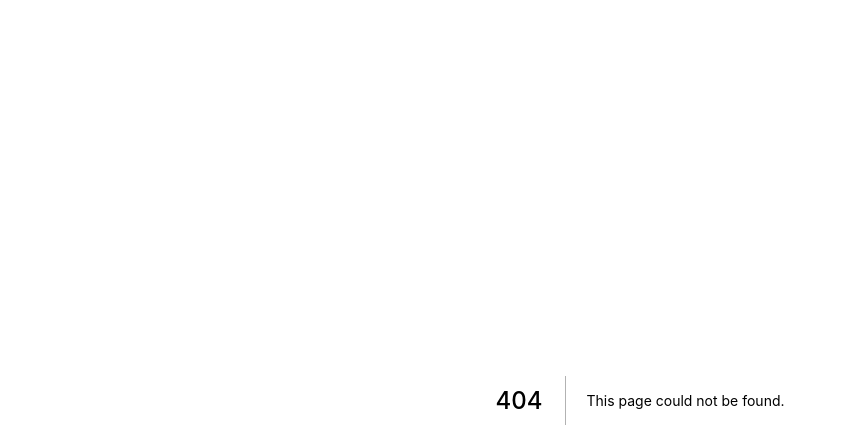
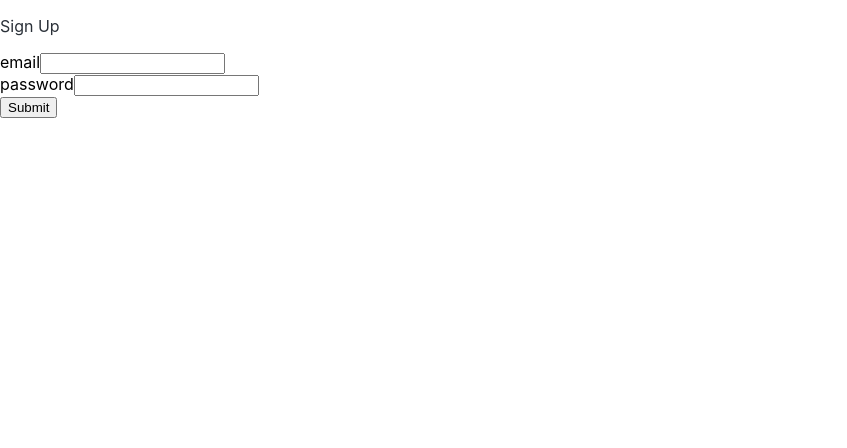
Before and after one commit to sselin-co/Project-Access-Platform, a Next.js app: page /signup in a window 1280 px wide. Before the commit this address had no page. Shown: the top 448 px of the page, without its empty margins (0-847 px from the left). Built offline with nearby package versions, Linux system fonts and the light colour scheme.

Commit message:
basic signup page

```diff
--- /dev/null
+++ b/pages/signup.js
@@ -0,0 +1,68 @@
+import React, { useState } from 'react';
+import Router from 'next/router';
+import cookie from 'js-cookie';
+
+const Signup = () => {
+    const [signupError, setSignupError] = useState('');
+    const [email, setEmail] = useState('');
+    const [password, setPassword] = useState('');
+    const [passwordConfirmation, setPasswordConfirmation] = useState('');
+
+    function handleSubmit(e) {
+        e.preventDefault();
+        fetch('/api/users', {
+            method: 'POST',
+            headers: {
+                'Content-Type': 'application/json',
+            },
+            body: JSON.stringify({
+                email,
+                password,
+            }),
+        })
+            .then((r) => r.json())
+            .then((data) => {
+                if (data && data.error) {
+                    setSignupError(data.message);
+                }
+                if (data && data.token) {
+                    //set cookie
+                    cookie.set('token', data.token, { expires: 2 });
+                    Router.push('/');
+                }
+            });
+    }
+    return (
+        <form onSubmit={handleSubmit}>
+            <p>Sign Up</p>
+            <label htmlFor="email">
+                email
+        <input
+                    value={email}
+                    onChange={(e) => setEmail(e.target.value)}
+                    name="email"
+                    type="email"
+                />
+            </label>
+
+            <br />
+
+            <label for="password">
+                password
+        <input
+                    value={password}
+                    onChange={(e) => setPassword(e.target.value)}
+                    name="password"
+                    type="password"
+                />
+            </label>
+
+            <br />
+
+            <input type="submit" value="Submit" />
+            {signupError && <p style={{ color: 'red' }}>{signupError}</p>}
+        </form>
+    );
+};
+
+export default Signup;
```
